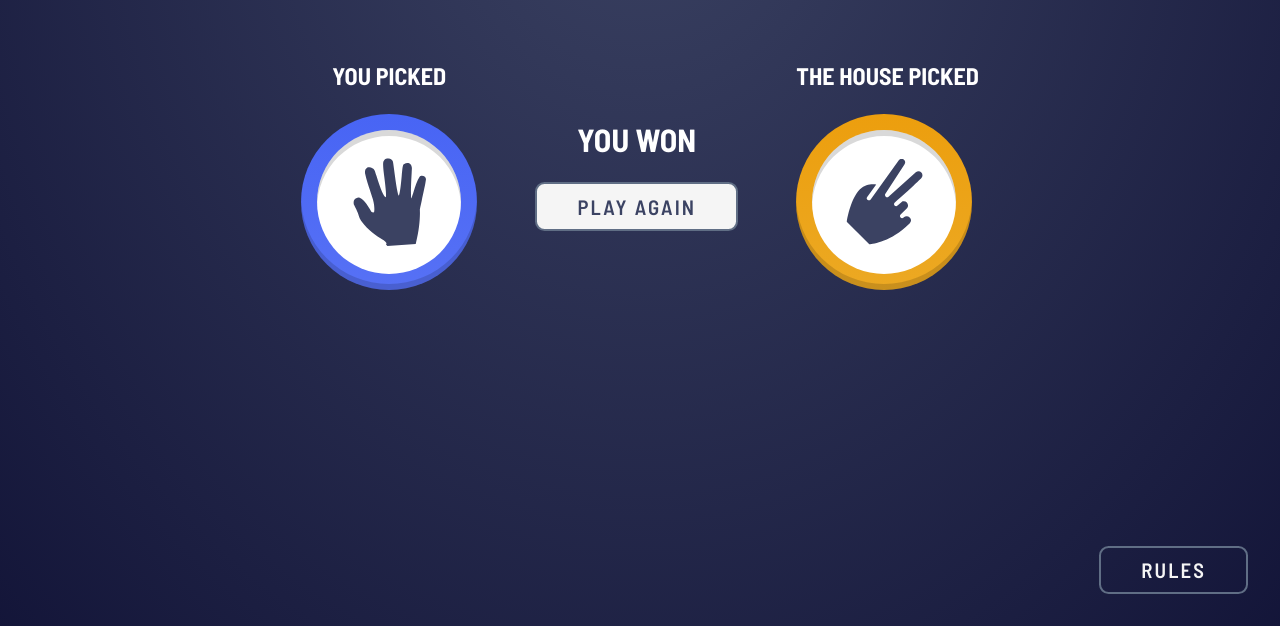
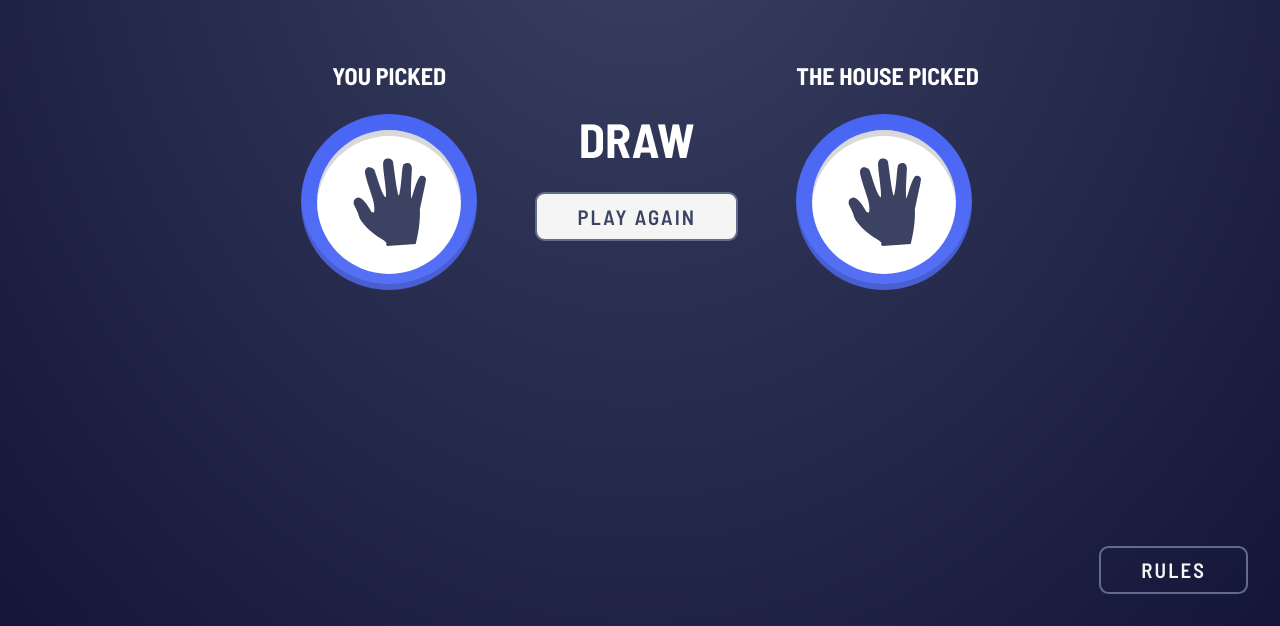
Before and after one commit to gopikothalanka/Rock-Paper-Scissors, a plain HTML site: page index.html in a window 1280 px wide. Both pictures are taken after a click on the button 497 px from the left and 355 px from the top of the page. Shown: the part 174-800 px from the top of the page. Drawn offline with Linux system fonts and the light colour scheme.

Commit message:
game logic completed

```diff
--- a/index.html
+++ b/index.html
@@ -51,12 +51,12 @@
     </button>
   </div>
     <div class="board">
-      <h1>YOU <span id="win">WON</span></h1>
+      <h1 id="win">YOU WON</h1>
     <button class="again-btn" id="reset">PLAy AGAIN</button>
   </div>
   <div class="picked">
     <h2>the house picked</h2>
-      <button class="btn-scissors g-btns" id="computer-select" data-choice="scissors" >
+      <button class="btn-paper g-btns" id="computer-select" data-choice="scissors" >
       <div class="btn-inner">
         <img src="./images/icon-scissors.svg" alt="scissors" class="house-img">
       </div>
--- a/script.js
+++ b/script.js
@@ -14,12 +14,13 @@ const selectionDiv=document.getElementById('selection');
 const userSelect = document.getElementById('user-select');
 const computerSelect = document.getElementById('computer-select');
 // user img & house img
-const userImg =document.querySelector('user-img');
-const houseImg =document.querySelector('house-img');
+const userImg =document.querySelector('.user-img');
+const houseImg =document.querySelector('.house-img');
 // play again
 const playAgain = document.getElementById('reset');
 
-const choices =['paper','scissors','rock'];
+const wiN = document.getElementById('win');
+
 let score =0;
 let userChoice=undefined;
 let houseChoice= undefined;
@@ -27,36 +28,48 @@ let houseChoice= undefined;
 buttons.forEach(button => {
   button.addEventListener('click',()=>{
       userChoice =button.getAttribute ('data-choice');
+      checkWinner();
+      updatePics();
 
-      checkWinner();
-      console.log(`user ${userChoice}`);
-      console.log(`house ${houseChoice}`);
-
-      userImg.src=`./images/icon-${userChoice}.svg`;
-      houseImg.src= `./images/icon-${houseChoice}.svg`;
   });
 });
 
+function updatePics(){
+      userSelect.classList.remove("btn-paper");
+      userSelect.classList.remove("btn-rock");
+      userSelect.classList.remove("btn-scissors");
+      computerSelect.classList.remove("btn-paper");
+      computerSelect.classList.remove("btn-rock");
+      computerSelect.classList.remove("btn-scissors");
+       userSelect.classList.add(`btn-${userChoice}`);
+      computerSelect.classList.add(`btn-${houseChoice}`);
+      userImg.src=`./images/icon-${userChoice}.svg`;
+      houseImg.src= `./images/icon-${houseChoice}.svg`;
+}
+// random selection by system
 function housePick(){
+  const choices =['paper','scissors','rock'];
   return(choices[Math.floor(Math.random() * choices.length)]);
 }
-console.log(housePick());
-// logic
+
 function checkWinner(){
    houseChoice= housePick();
 
-  // update view
+   if(userChoice === houseChoice){
+    // DRAW
+    console.log("Draw");
+    wiN.innerText='DRAW';
 
-  if(userChoice === houseChoice){
-    // DRAW
     }else if(userChoice ==='paper' && houseChoice==='rock'|| userChoice ==='rock' && houseChoice==='scissors' || userChoice ==='scissors' && houseChoice==='paper') {
       // user win
+      console.log("you win");
+      wiN.innerText=' YOU WIN';
       updateScore(1);
     }else{
+      // user loses
       updateScore(-1);
-
-      // user lost
-
+      console.log("you lose");
+      wiN.innerText='YOU lose';
     }
     gameDiv.style.display='none';
     selectionDiv.style.display='grid';
@@ -67,14 +80,6 @@ function updateScore(value){
   scoreCount.innerText =score;
 }
 
-// function updateSelection (selectionEl,choice){
-
-//   selectionEl.classList.remove('btn-paper');
-//   selectionEl.classList.remove('btn-scissors');
-//   selectionEl.classList.remove('btn-rock');
-
-// }
-//Rules buttons open/close actions
 
 playAgain.addEventListener('click',()=>{
   gameDiv.style.display='grid';
--- a/style.css
+++ b/style.css
@@ -174,6 +174,7 @@ body {
   padding-bottom: 1.5rem;
 }
 .board h1{
+  font-size: 3rem;
 padding-bottom: 1.5rem;
 }
 .again-btn {
```
